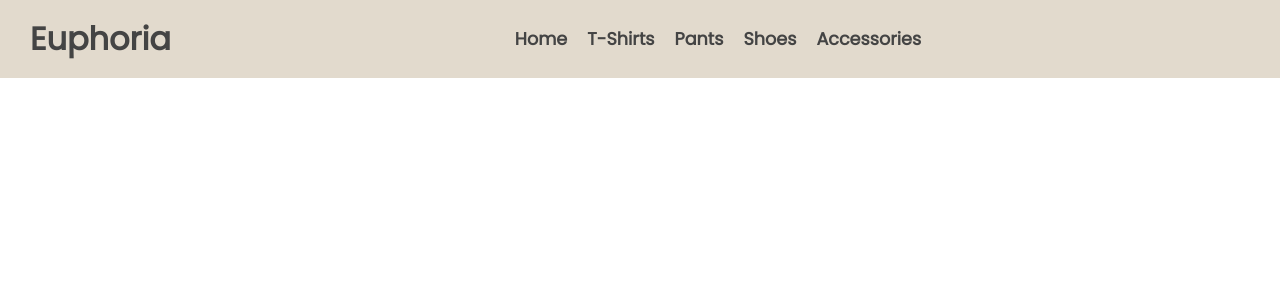
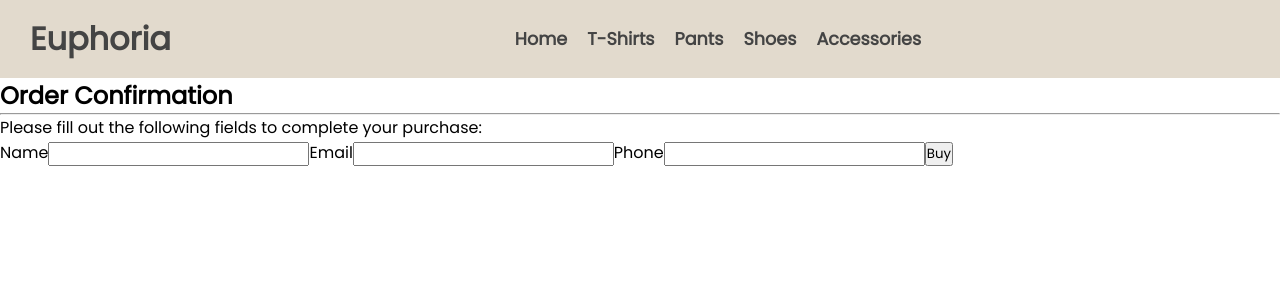
Before and after one commit to danieladelpino/tienda-react-curso, a React (Vite) app: page /checkout in a window 1280 px wide. Shown: the top 300 px of the page. Built offline with nearby package versions, Linux system fonts and the light colour scheme.

Commit message:
Creacion de Checkout

```diff
--- a/src/App.jsx
+++ b/src/App.jsx
@@ -5,6 +5,7 @@ import ItemDetailContainer from "./components/ItemDetailContainer"
 import { BrowserRouter, Routes, Route } from "react-router-dom";
 import { CartItems } from "./context/cartContext";
 import Cart  from "./components/Cart";
+import Checkout from "./components/Checkout";
 
 
 function App() {
@@ -18,6 +19,7 @@ function App() {
           <Route exact path="/category/:id" element={<ItemListContainer />} />
           <Route exact path="/item/:id" element={<ItemDetailContainer />} />
           <Route exact path="/cart" element={<Cart />} />
+          <Route exact path="/checkout" element={<Checkout />} />
         </Routes>
       </BrowserRouter>
     </CartItems>
--- a/src/components/Cart.jsx
+++ b/src/components/Cart.jsx
@@ -27,6 +27,7 @@ const Cart = () => {
           </ul>
           <p>Total: ${totalPrice}</p>
           <Link to="/">Keep buying</Link>
+          <Link to="/checkout"> Finalize purchase </Link>
         </div>
       )}
     </div>
--- /dev/null
+++ b/src/components/Checkout.jsx
@@ -0,0 +1,73 @@
+import { addDoc, collection, getFirestore } from 'firebase/firestore';
+import React, { useState } from 'react';
+import { useCart } from '../context/cartContext';
+
+const Checkout = () => {
+
+    const { cartItems } = useCart();
+
+    const [name, setName] = useState("")
+    const [email, setEmail] = useState("")
+    const [phone, setPhone] = useState("")
+
+    const [orderId, setOrderId] = useState()
+
+    const newOrder = () => {
+
+        const db = getFirestore();
+        const order = {
+            buyer: {
+                name,
+                email,
+                phone
+            },
+            items: cartItems.map(item => ({
+                id: item.id,
+                title: item.title,
+                price: item.price,
+                quantity: item.quantity
+            })),
+            total: totalPrice(cartItems)
+        };
+
+        const ordersRef = collection(db, "orders");
+        addDoc(ordersRef, order).then(res => setOrderId(res.id));
+    }
+
+    const totalPrice = (cartItems) => {
+        return cartItems.reduce((total, item) => total + (item.price * item.quantity), 0);
+    }
+
+
+if (orderId) {
+    return (
+        <div>
+            <h2>Done! Your order has been successfully processed. ✅</h2>
+            <h3>Your order number is: ${orderId} </h3>
+            <h4>Thank you for choosing us to meet your needs. We hope you enjoy your purchase. 😊🎁</h4>
+        </div>
+    )
+}
+
+return (
+    <div>
+        <h2>Order Confirmation</h2>
+        <hr />
+        <p>Please fill out the following fields to complete your purchase:</p>
+        <form onSubmit={(e) => e.preventDefault()}>
+            <label>Name</label>
+            <input type="text" value={name} onChange={(event) => setName(event.target.value)} />
+
+            <label>Email</label>
+            <input type="text" value={email} onChange={(event) => setEmail(event.target.value)} />
+
+            <label>Phone</label>
+            <input type="text" value={phone} onChange={(event) => setPhone(event.target.value)} />
+
+            <button onClick={newOrder}>Buy</button>
+        </form>
+    </div>
+);
+};
+
+export default Checkout;
```
